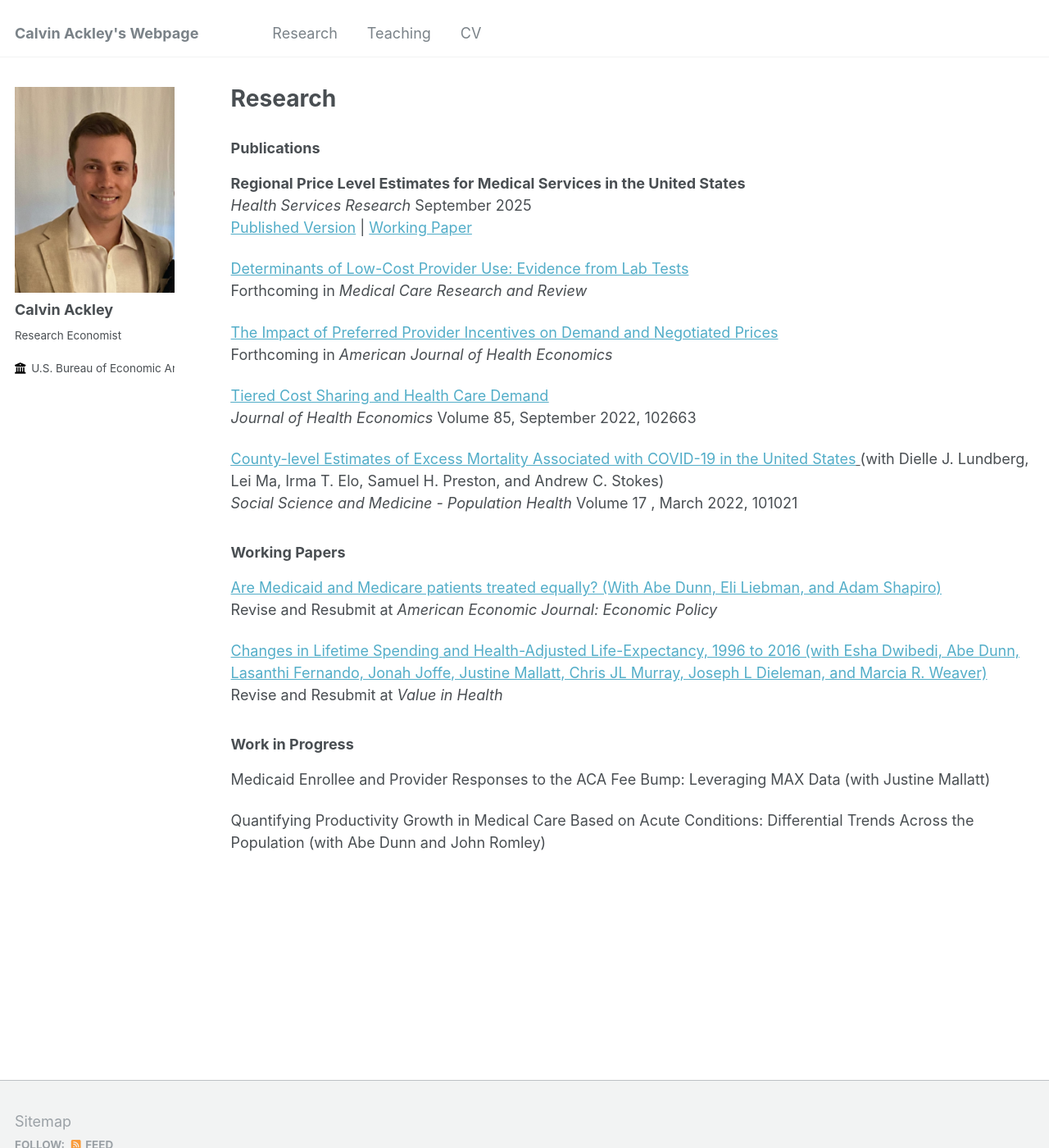
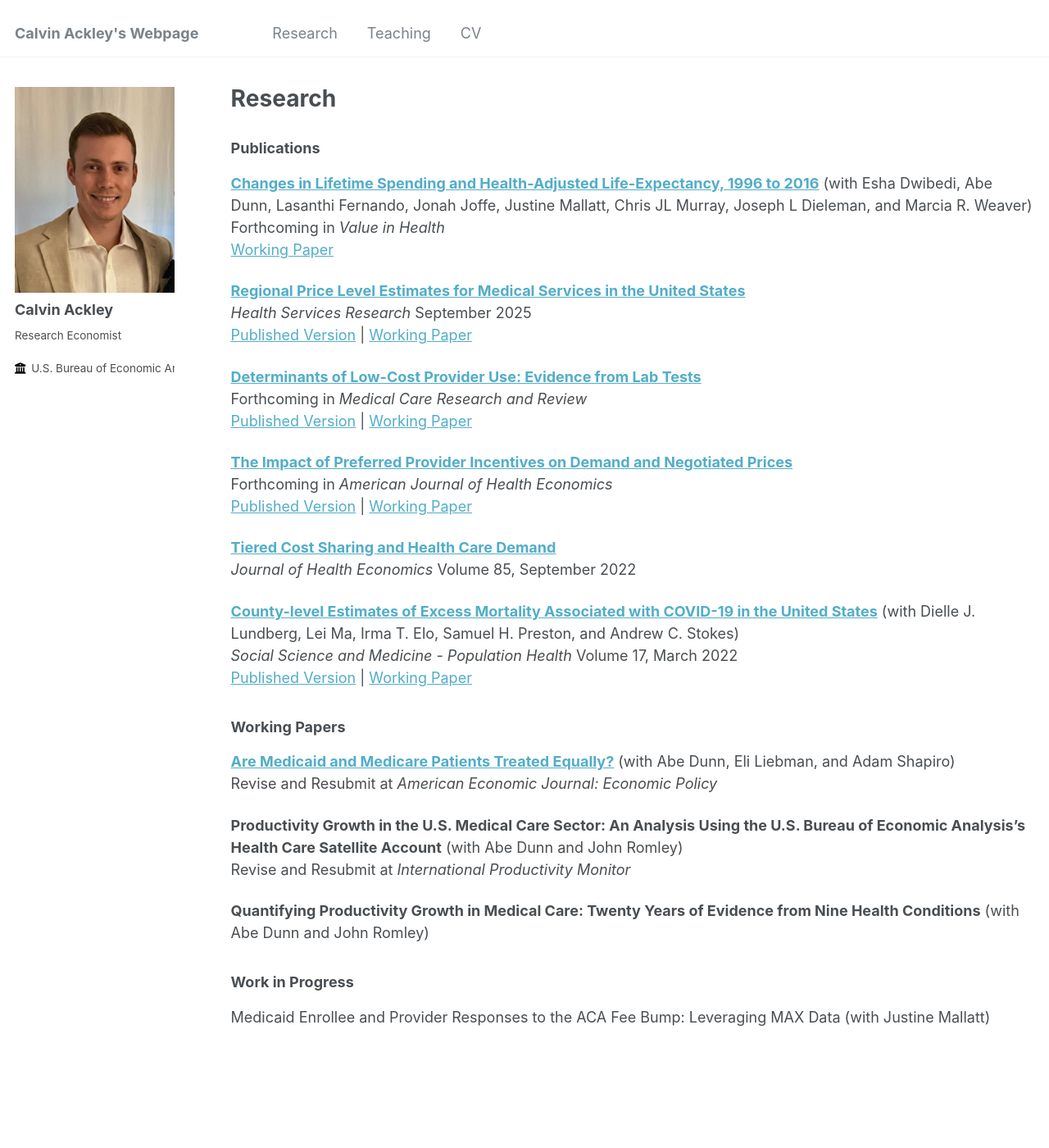
Before and after one commit to ackleycb/ackleycb.github.io, a Jekyll site: the page built from _pages/research.md, in a window 1280 px wide and 1400 px high. Shown: the whole window at 82% size. Built offline with Jekyll 4.4.1, drawn with Linux system fonts in a browser that asks for light colours.

Commit message:
Update research.md

```diff
--- a/_pages/research.md
+++ b/_pages/research.md
@@ -7,35 +7,39 @@ author_profile: true
 
 ### Publications
 
-**Regional Price Level Estimates for Medical Services in the United States**
+**[Changes in Lifetime Spending and Health-Adjusted Life-Expectancy, 1996 to 2016](https://papers.ssrn.com/sol3/papers.cfm?abstract_id=5345903)** (with Esha Dwibedi, Abe Dunn, Lasanthi Fernando, Jonah Joffe, Justine Mallatt, Chris JL Murray, Joseph L Dieleman, and Marcia R. Weaver)
+Forthcoming in *Value in Health*
+[Working Paper](https://papers.ssrn.com/sol3/papers.cfm?abstract_id=5345903)
+
+**[Regional Price Level Estimates for Medical Services in the United States](https://onlinelibrary.wiley.com/doi/10.1111/1475-6773.70036)**
 *Health Services Research* September 2025
 [Published Version](https://onlinelibrary.wiley.com/doi/10.1111/1475-6773.70036) | [Working Paper](https://www.bea.gov/index.php/research/papers/2025/regional-price-level-estimates-medical-services-united-states)
 
-[Determinants of Low-Cost Provider Use: Evidence from Lab Tests](/files/Determinants_of_lowcost_provider_use_8_19_24.pdf)<br>
+**[Determinants of Low-Cost Provider Use: Evidence from Lab Tests](https://journals.sagepub.com/doi/abs/10.1177/10775587251339935)**
 Forthcoming in *Medical Care Research and Review*
+[Published Version](https://journals.sagepub.com/doi/abs/10.1177/10775587251339935) | [Working Paper](/files/low_cost_lab_providers_wp.pdf)
 
-[The Impact of Preferred Provider Incentives on Demand and Negotiated Prices](/files/preferred_provider_incentives_demand_negotiated_prices_ACKLEY.pdf)<br>
+**[The Impact of Preferred Provider Incentives on Demand and Negotiated Prices](https://www.journals.uchicago.edu/doi/abs/10.1086/731074?journalCode=ajhe)**
 Forthcoming in *American Journal of Health Economics*
+[Published Version](https://www.journals.uchicago.edu/doi/abs/10.1086/731074?journalCode=ajhe) | [Working Paper](/files/preferred_provider_incentives_demand_negotiated_prices_ACKLEY.pdf)
 
-<span style="text-decoration:underline"> [Tiered Cost Sharing and Health Care Demand](https://www.sciencedirect.com/science/article/abs/pii/S0167629622000807) </span> <br>
-*Journal of Health Economics* Volume 85, September 2022, 102663
+**[Tiered Cost Sharing and Health Care Demand](https://www.sciencedirect.com/science/article/abs/pii/S0167629622000807)**
+*Journal of Health Economics* Volume 85, September 2022
 
-<span style="text-decoration:underline"> [County-level Estimates of Excess Mortality Associated with COVID-19 in the United States](https://www.sciencedirect.com/science/article/pii/S2352827321002962) </span>
-(with Dielle J. Lundberg,
-Lei Ma, Irma T. Elo, Samuel H. Preston, and Andrew C. Stokes) <br> *Social Science and Medicine - Population Health* Volume 17
-, March 2022, 101021
-
+**[County-level Estimates of Excess Mortality Associated with COVID-19 in the United States](https://www.sciencedirect.com/science/article/pii/S2352827321002962)** (with Dielle J. Lundberg, Lei Ma, Irma T. Elo, Samuel H. Preston, and Andrew C. Stokes)
+*Social Science and Medicine - Population Health* Volume 17, March 2022
+[Published Version](https://www.sciencedirect.com/science/article/pii/S2352827321002962) | [Working Paper](https://www.medrxiv.org/content/10.1101/2021.04.23.21255564v4.full.pdf)
 
 ### Working Papers
-[Are Medicaid and Medicare patients treated equally? (With Abe Dunn, Eli Liebman, and Adam Shapiro)](/files/Medicaid_Duals.pdf)<br>
+
+**[Are Medicaid and Medicare Patients Treated Equally?](/files/Medicaid_Duals.pdf)** (with Abe Dunn, Eli Liebman, and Adam Shapiro)
 Revise and Resubmit at *American Economic Journal: Economic Policy*
 
-[Changes in Lifetime Spending and Health-Adjusted Life-Expectancy, 1996 to 2016 (with Esha Dwibedi, Abe Dunn, Lasanthi Fernando, Jonah Joffe, Justine Mallatt, Chris JL Murray, Joseph L Dieleman, and Marcia R. Weaver)](/files/HALE_spending_draft.pdf)<br>
-Revise and Resubmit at *Value in Health*
+**Productivity Growth in the U.S. Medical Care Sector: An Analysis Using the U.S. Bureau of Economic Analysis's Health Care Satellite Account** (with Abe Dunn and John Romley)
+Revise and Resubmit at *International Productivity Monitor*
+
+**Quantifying Productivity Growth in Medical Care: Twenty Years of Evidence from Nine Health Conditions** (with Abe Dunn and John Romley)
 
 ### Work in Progress
 
-
 Medicaid Enrollee and Provider Responses to the ACA Fee Bump: Leveraging MAX Data (with Justine Mallatt)
-
-Quantifying Productivity Growth in Medical Care Based on Acute Conditions:  Differential Trends Across the Population (with Abe Dunn and John Romley)
```
